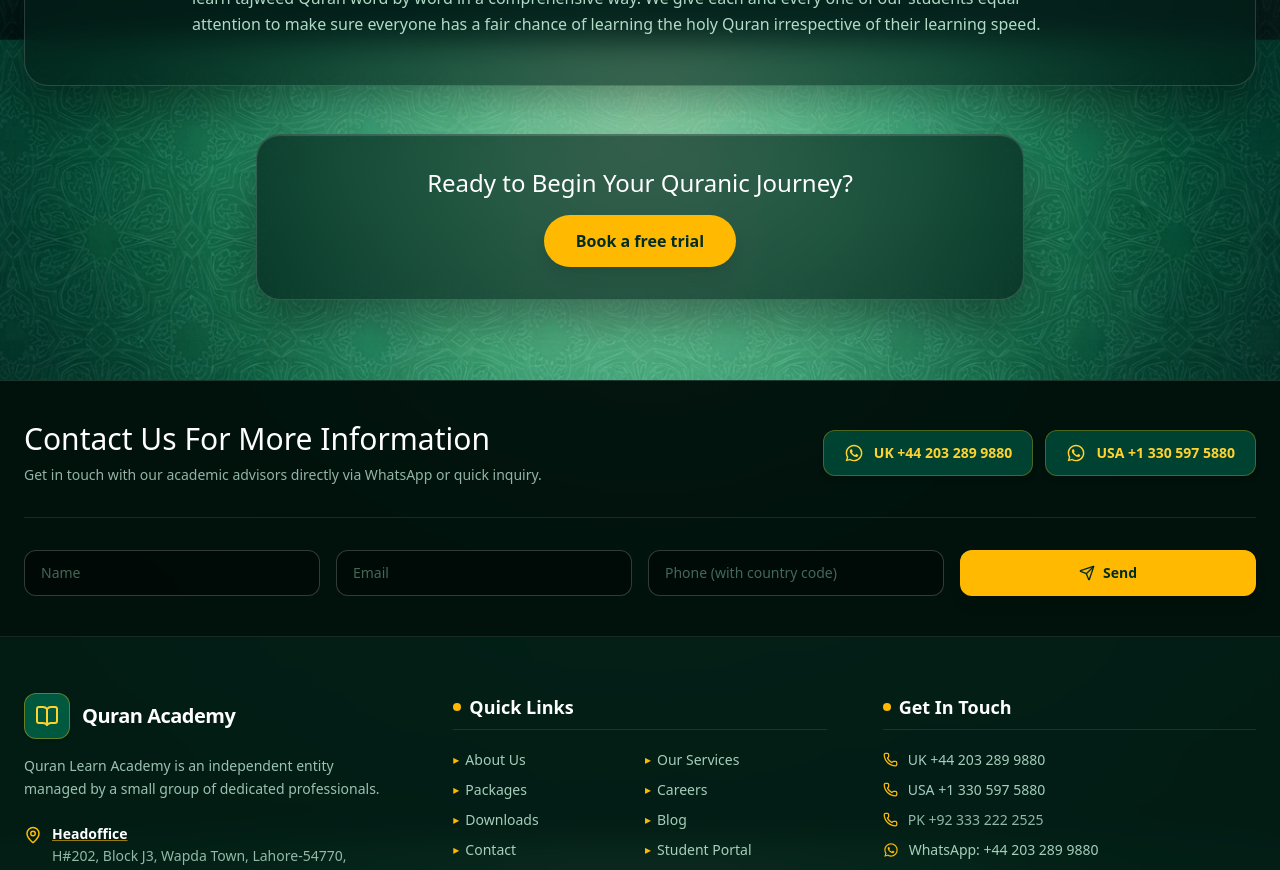
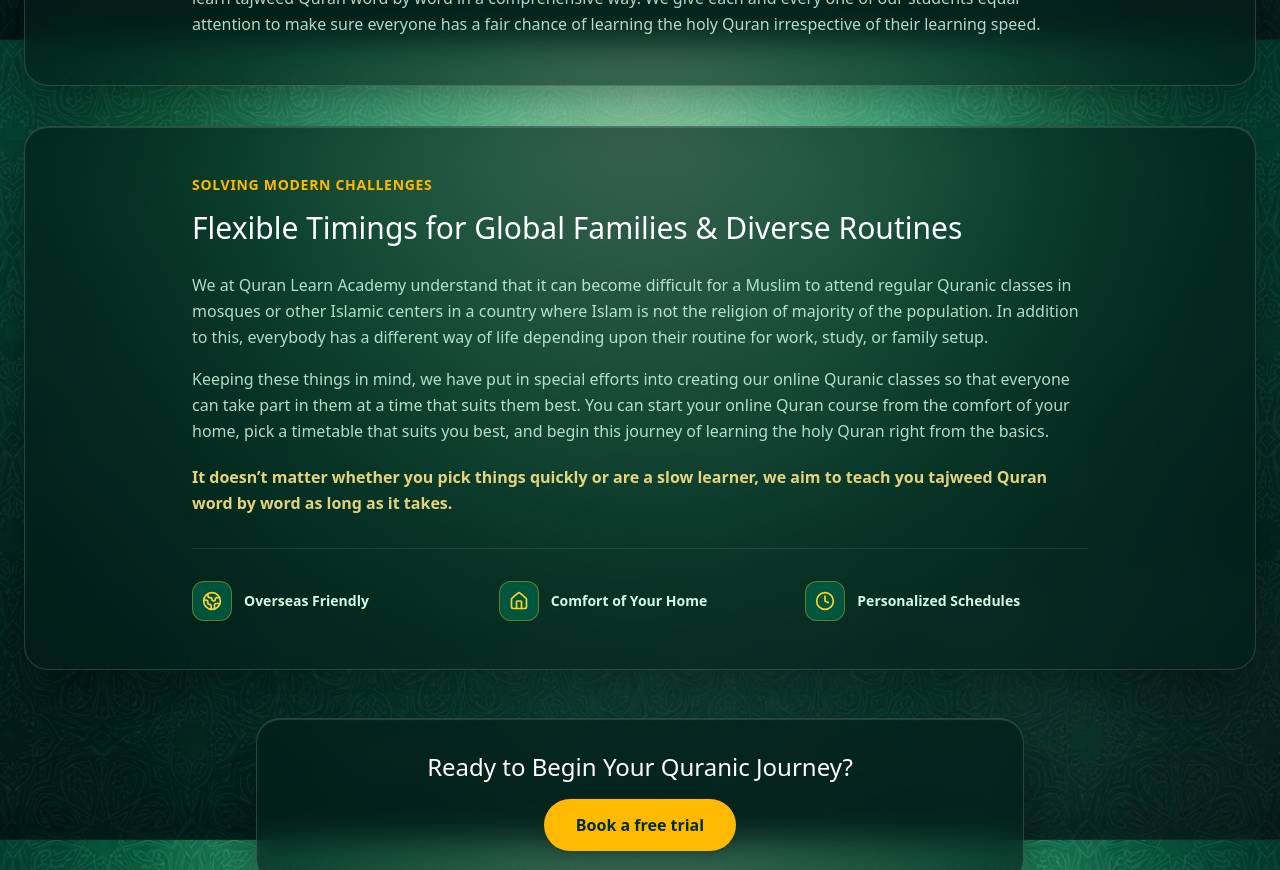
Before and after one commit to mdawoodali/QURAN-ACADEMY-APP, a Next.js app in the folder apps/web/: page /about-us in a window 1280 px wide. Shown: the part 760-1630 px from the top of the page. Built offline with nearby package versions, Linux system fonts and the light colour scheme; a web font is replaced by a local one.

Commit message:
feat(about): add home-based learning and overseas accessibility section from reference

```diff
--- a/apps/web/src/app/(public)/about-us/page.tsx
+++ b/apps/web/src/app/(public)/about-us/page.tsx
@@ -1,7 +1,7 @@
 "use client";
 
 import Link from "next/link";
-import { BookOpen, Users, Clock, Award, CheckCircle2, HeartHandshake, Globe2, ShieldCheck, Sparkles } from "lucide-react";
+import { BookOpen, Globe2, Home, Clock } from "lucide-react";
 import { useLanguage } from "@/components/LanguageContext";
 
 export default function AboutUsPage() {
@@ -24,7 +24,7 @@ export default function AboutUsPage() {
       </div>
 
       {/* 2. Founding Mission & Word-by-Word Tajweed Core (From Reference URL) */}
-      <div className="glass-container rounded-3xl p-8 sm:p-12 border border-white/15 shadow-2xl mb-12">
+      <div className="glass-container rounded-3xl p-8 sm:p-12 border border-white/15 shadow-2xl mb-10">
         <div className="max-w-4xl mx-auto">
           <span className="text-amber-400 font-bold text-xs sm:text-sm uppercase tracking-wider block mb-3">
             Our Purpose & Vision
@@ -43,7 +43,51 @@ export default function AboutUsPage() {
         </div>
       </div>
 
-      {/* Temporary bottom placeholder to be enhanced in subsequent commits */}
+      {/* 3. Global Accessibility & Comfort of Home (From Reference URL) */}
+      <div className="glass-container rounded-3xl p-8 sm:p-12 border border-white/15 shadow-2xl mb-12 bg-gradient-to-br from-black/50 via-emerald-950/40 to-black/50">
+        <div className="max-w-4xl mx-auto">
+          <span className="text-amber-400 font-bold text-xs sm:text-sm uppercase tracking-wider block mb-3">
+            Solving Modern Challenges
+          </span>
+          <h2 className="text-2xl sm:text-3xl font-serif text-white mb-6 leading-snug">
+            Flexible Timings for Global Families & Diverse Routines
+          </h2>
+          <div className="space-y-4 text-emerald-100/85 text-sm sm:text-base leading-relaxed">
+            <p>
+              We at Quran Learn Academy understand that it can become difficult for a Muslim to attend regular Quranic classes in mosques or other Islamic centers in a country where Islam is not the religion of majority of the population. In addition to this, everybody has a different way of life depending upon their routine for work, study, or family setup.
+            </p>
+            <p>
+              Keeping these things in mind, we have put in special efforts into creating our online Quranic classes so that everyone can take part in them at a time that suits them best. You can start your online Quran course from the comfort of your home, pick a timetable that suits you best, and begin this journey of learning the holy Quran right from the basics.
+            </p>
+            <p className="font-semibold text-amber-200/90 pt-1">
+              It doesn’t matter whether you pick things quickly or are a slow learner, we aim to teach you tajweed Quran word by word as long as it takes.
+            </p>
+          </div>
+
+          <div className="grid grid-cols-1 md:grid-cols-3 gap-6 pt-8 mt-8 border-t border-white/10">
+            <div className="flex items-center gap-3">
+              <div className="w-10 h-10 rounded-xl bg-emerald-800/80 border border-amber-400/40 flex items-center justify-center text-amber-300 shrink-0">
+                <Globe2 size={20} />
+              </div>
+              <span className="text-sm font-semibold text-emerald-100">Overseas Friendly</span>
+            </div>
+            <div className="flex items-center gap-3">
+              <div className="w-10 h-10 rounded-xl bg-emerald-800/80 border border-amber-400/40 flex items-center justify-center text-amber-300 shrink-0">
+                <Home size={20} />
+              </div>
+              <span className="text-sm font-semibold text-emerald-100">Comfort of Your Home</span>
+            </div>
+            <div className="flex items-center gap-3">
+              <div className="w-10 h-10 rounded-xl bg-emerald-800/80 border border-amber-400/40 flex items-center justify-center text-amber-300 shrink-0">
+                <Clock size={20} />
+              </div>
+              <span className="text-sm font-semibold text-emerald-100">Personalized Schedules</span>
+            </div>
+          </div>
+        </div>
+      </div>
+
+      {/* Action Box */}
       <div className="glass-container rounded-3xl p-8 text-center border border-white/15 max-w-3xl mx-auto shadow-xl">
         <h3 className="text-xl sm:text-2xl font-serif text-white mb-4">
           Ready to Begin Your Quranic Journey?
```
